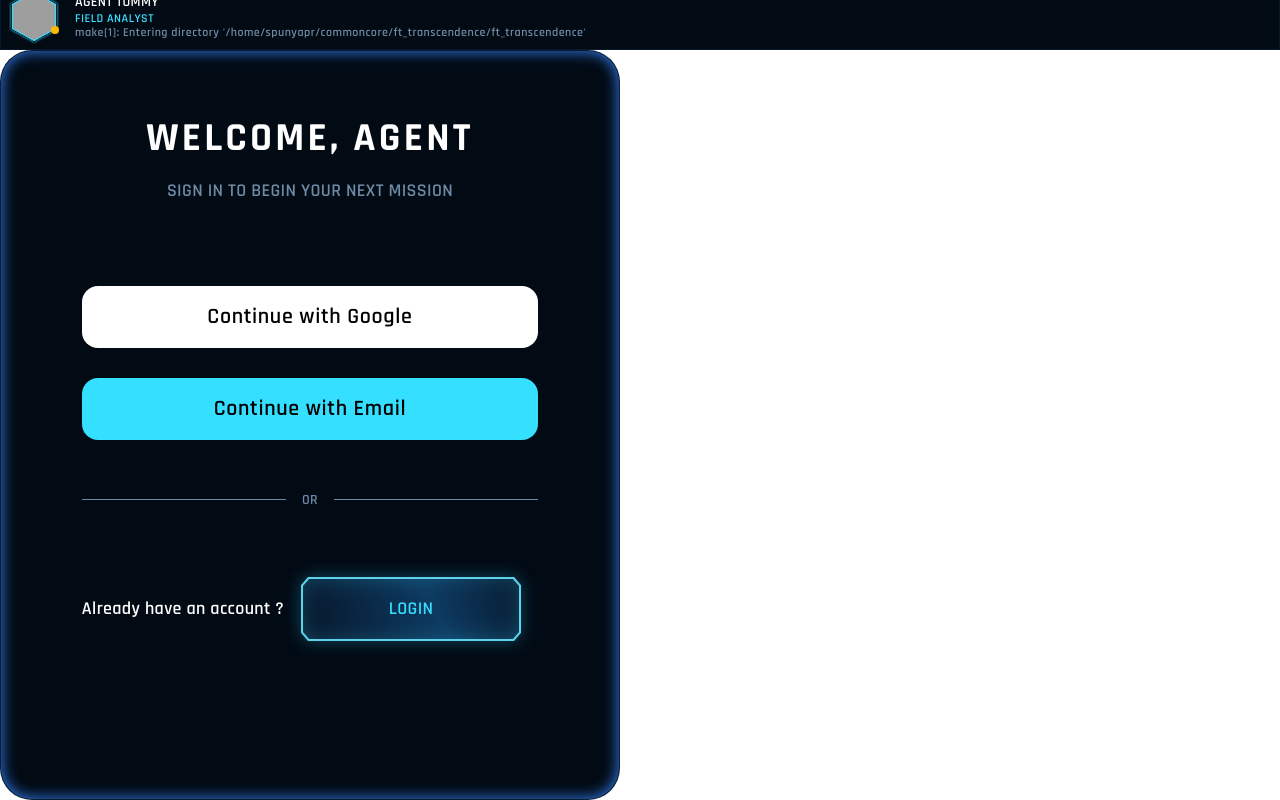
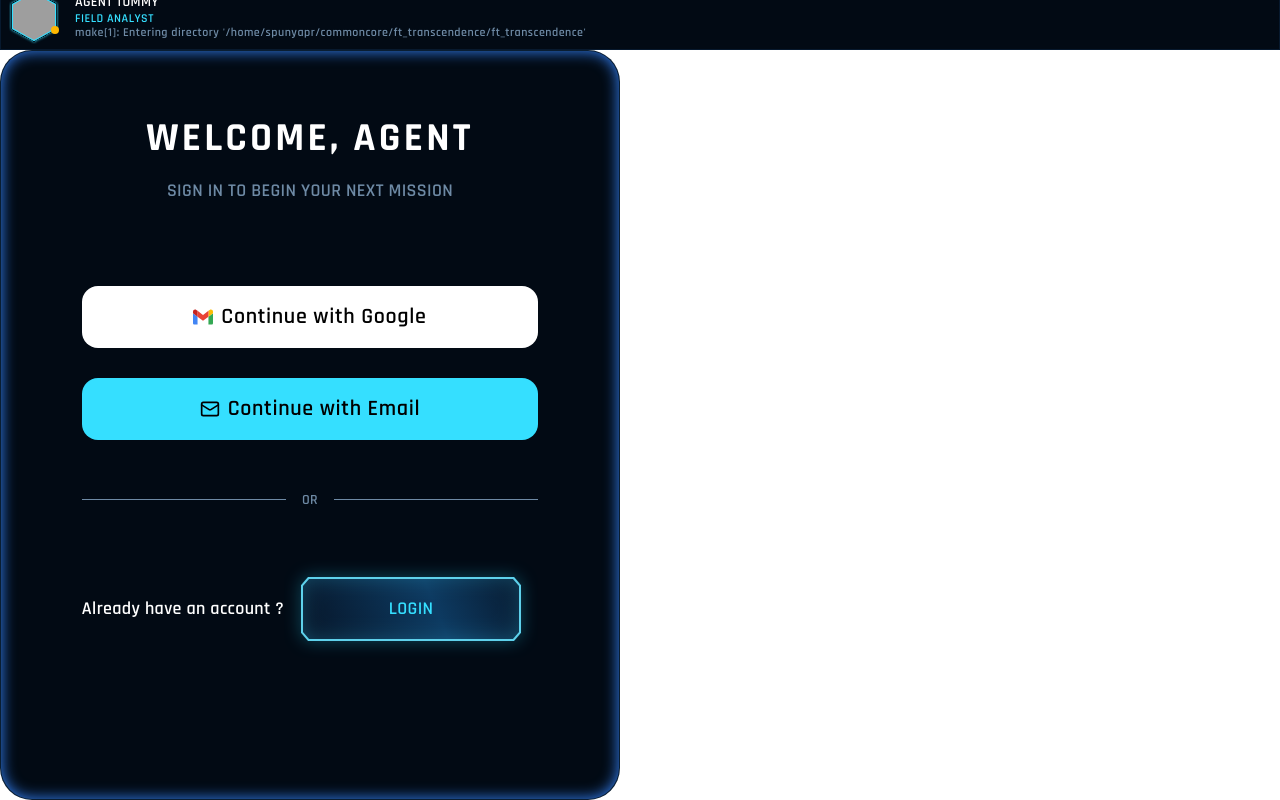
Before and after one commit to IlyasFounas/ft_transcendence, a React (Vite) app in the folder frontend/: page / in a window 1280 px wide. Shown: the part 1190-1990 px from the top of the page. Built offline with nearby package versions, Linux system fonts and the light colour scheme; grey boxes are pictures that could not be loaded.

Commit message:
feat: AuthenticationWelcome

```diff
--- a/frontend/src/components/Authentication/AuthenticationWelcome.tsx
+++ b/frontend/src/components/Authentication/AuthenticationWelcome.tsx
@@ -1,26 +1,86 @@
+import { Mail } from "lucide-react"
 import PrimaryButton from "../buttons/PrimaryButton";
 
-export default function AuthenticationWelcome () {
+interface AuthenticationWelcomeProps {
+    onGoogleLogin?: () => void;
+    onEmailSignUp?: () => void;
+    onEmailLogin?: () => void;
+}
+
+export default function AuthenticationWelcome ({
+    onGoogleLogin,
+    onEmailSignUp,
+    onEmailLogin,
+}: AuthenticationWelcomeProps) {
     return (
         <div className="
             flex
             flex-col
             gap-[50px]
-            py-[50px]
             "
         >
             <div className="flex flex-col gap-[30px]">
-                <button className="flex h-[62px] bg-white rounded-2xl text-black text-heading-medium items-center justify-center">Continue with Google</button>
-                <button className="flex h-[62px] bg-primary rounded-2xl text-black text-heading-medium items-center justify-center">Continue with Email</button>
+                <button className="
+                    flex
+                    h-[62px]
+                    items-center
+                    justify-center
+                    gap-2
+                    rounded-2xl
+                    bg-white
+                    text-black
+                    text-heading-medium
+                    transition
+                    duration-200
+                    hover:shadow-[0_0_12px_rgba(255,255,255,0.35)]
+                    hover:scale-[1.02]
+                    active:scale-[0.98]
+                    "
+                    onClick={onGoogleLogin}
+                >
+                    <img
+                        src="icons/gmail.svg"
+                        alt=""
+                        className="w-5 h-5"
+                    />
+                    <span>Continue with Google</span>
+                </button>
+                <button className="
+                    flex
+                    h-[62px]
+                    items-center
+                    justify-center
+                    gap-2
+                    rounded-2xl
+                    bg-primary
+                    text-black
+                    text-heading-medium
+                    transition
+                    duration-200
+                    hover:shadow-[0_0_12px_rgba(53,223,255,0.35)]
+                    hover:scale-[1.02]
+                    active:scale-[0.98]
+                    "
+                    onClick={onEmailSignUp}
+                >
+                    <Mail size={20} />
+                    <span>Continue with Email</span>
+                </button>
             </div>
             <div className="flex gap-[16px] items-center">
-                <hr className="w-full border-t border-text-secondary"></hr>
-                <span className="text-body-primary text-text-secondary uppercase">or</span>
-                <hr className="w-full border-t border-text-secondary"></hr>
+                <hr className="w-full border-t border-text-secondary" />
+                <span className="text-body-primary text-text-secondary uppercase">
+                    or
+                </span>
+                <hr className="w-full border-t border-text-secondary" />
             </div>
             <div className="flex items-center justify-between">
-                <div className="text-heading-small text-text-primary">Already have an account ?</div>
-                <PrimaryButton size="small">Login</PrimaryButton>
+                <div className="text-heading-small text-text-primary">
+                    Already have an account ?
+                </div>
+                <PrimaryButton size="small" onClick={onEmailLogin}>
+                    Login
+                </PrimaryButton>
             </div>
         </div>
     );
```
